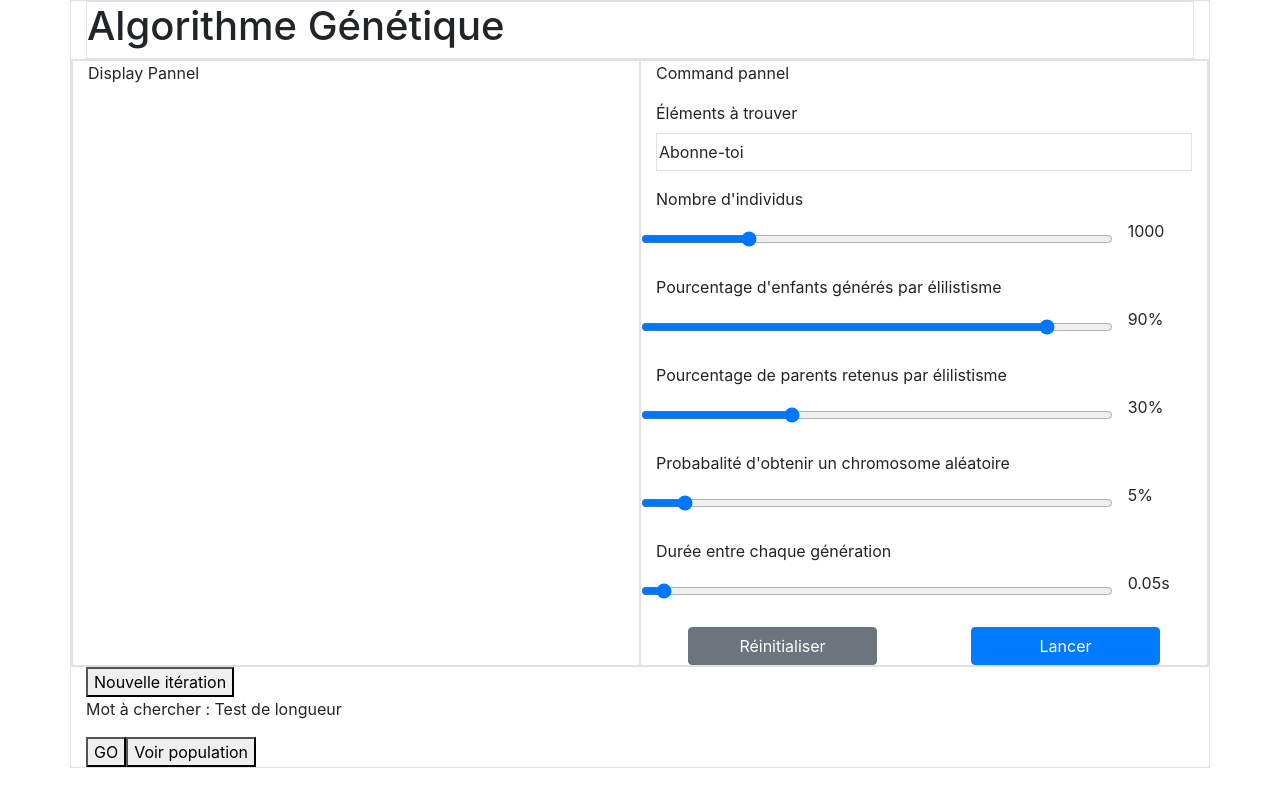
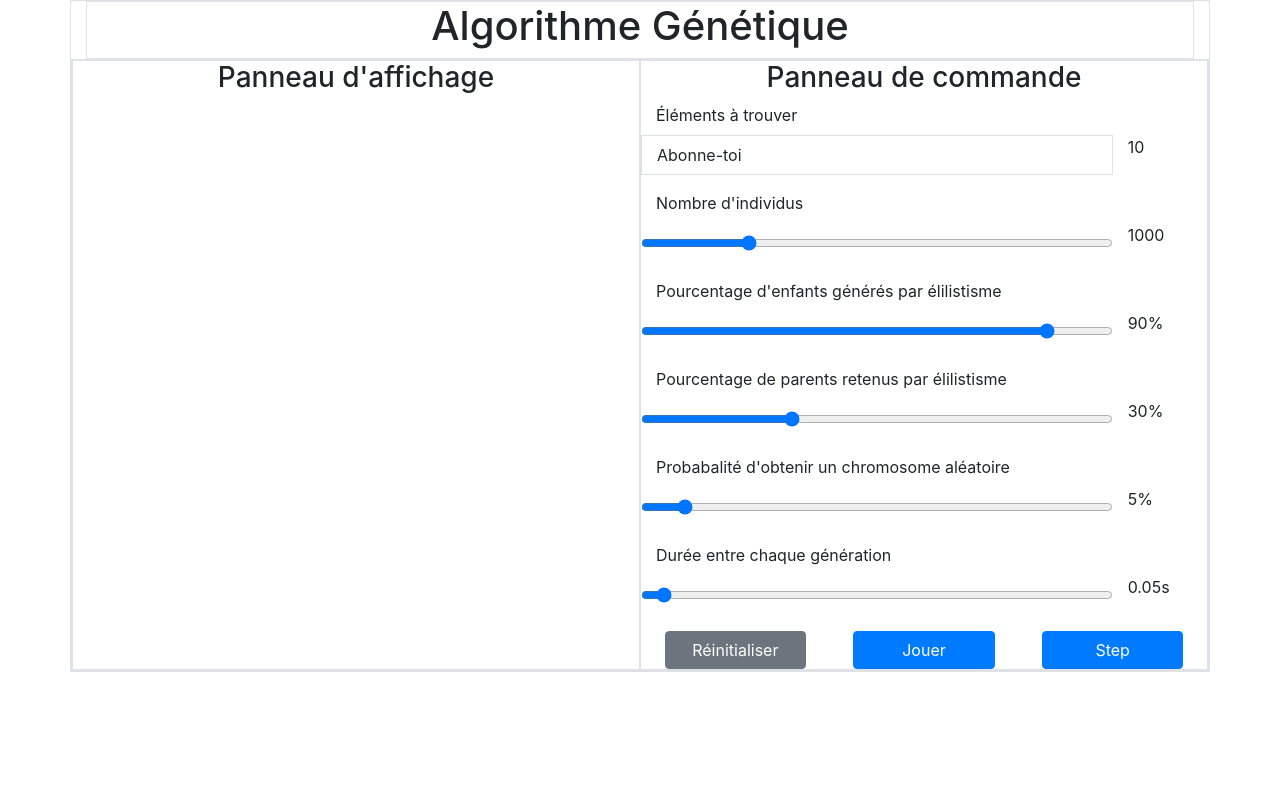
Before and after one commit to theorisons/algorithmeGenetique, a React (Create React App) app in the folder web_version/: page / in a window 1280 px wide. Built offline with nearby package versions, Linux system fonts and the light colour scheme.

Commit message:
Fixing bugs

```diff
--- a/web_version/public/index.html
+++ b/web_version/public/index.html
@@ -5,7 +5,7 @@
     <link rel="icon" href="%PUBLIC_URL%/favicon.ico" />
     <meta name="viewport" content="width=device-width, initial-scale=1" />
     <meta name="theme-color" content="#000000" />
-    <meta name="description" content="Algoritme Génétique" />
+    <meta name="description" content="Algoritme Genetique" />
 
     <link
       rel="stylesheet"
--- a/web_version/src/Algo.js
+++ b/web_version/src/Algo.js
@@ -1,75 +1,121 @@
 import React from "react";
 import Population from "./population/population";
 
-let word = "Test de longueur";
-let population;
-let reqTime;
+export default class Algo extends React.Component {
+  constructor(props) {
+    super(props);
 
-export default class Algo extends React.Component {
-  constructor() {
-    super();
     this.result = [];
+    this.iteration = 0;
+    this.population = undefined;
+    this.world = "";
 
-    this.state = {
-      iteration: 0,
-      displayPop: false
-    };
+    this.find = false;
+
+    // this.state = {
+    //   iteration: 0,
+    //   displayPop: false
+    // };
+  }
+
+  componentDidMount() {
+    this.handler(this.props.action);
   }
 
   componentDidUpdate() {
-    if (population.arrayInd[0].fit === 0) {
-      clearInterval(this.reqTime);
-    }
+    this.handler(this.props.action);
   }
 
-  newResearch() {
-    population = new Population(1000, word.length, 10, 90, 10);
-    population.evaluation(word);
-    population.arrange();
+  handler = action => {
+    console.log("ACTION");
+    console.log(action);
+    switch (action) {
+      case 0:
+        // Nothing to do
+        break;
+      case 1:
+        // Change values
+        this.newResearch(this.props.values);
+        break;
+      case 2:
+        // Step the programm
+        this.newIteration();
+        break;
+      default:
+        // Nothing
+        break;
+    }
+
+    this.props.validation(this.find);
+    // if (population !== undefined) {
+    //   if (population.arrayInd[0].fit === 0) {
+    //     clearInterval(this.reqTime);
+    //   }
+    // }
+  };
+
+  newResearch(parameters) {
+    const {
+      nbIndividuals,
+      childrenElit,
+      parentElit,
+      probRandomChro,
+      word
+    } = parameters;
+
+    this.population = new Population(
+      nbIndividuals,
+      word.length,
+      parentElit,
+      childrenElit,
+      probRandomChro
+    );
+    this.word = word;
+    this.population.evaluation(this.word);
+    this.population.arrange();
 
     this.result = [];
-    let newState = this.state;
-    newState.iteration = 0;
-    this.setState(newState);
+    this.iteration = 0;
+    this.find = false;
   }
 
   addResult() {
     this.result.unshift(
-      <p key={this.state.iteration}>
-        {population.arrayInd[0].chromosomes} avec fit :{" "}
-        {population.arrayInd[0].fit} en {this.state.iteration}
+      <p key={this.iteration}>
+        {this.population.arrayInd[0].chromosomes} avec fit :{" "}
+        {this.population.arrayInd[0].fit} en {this.iteration}
       </p>
     );
   }
 
   newIteration() {
-    population.evolution();
-    population.evaluation(word);
-    population.arrange();
+    this.population.evolution();
+    this.population.evaluation(this.word);
+    this.population.arrange();
 
-    let newState = this.state;
-    newState.iteration = newState.iteration + 1;
+    this.iteration += 1;
 
     this.addResult();
-    this.setState(newState);
-  }
-
-  displayPopulation() {
-    if (this.state.displayPop) {
-      return population.arrayInd.map((individual, index) => (
-        <p key={`${this.state.iteration}:${index}`}>{individual.display()}</p>
-      ));
+    if (this.population.arrayInd[0].fit === 0) {
+      this.find = true;
     }
   }
 
+  // displayPopulation() {
+  //   if (this.state.displayPop) {
+  //     return population.arrayInd.map((individual, index) => (
+  //       <p key={`${this.state.iteration}:${index}`}>{individual.display()}</p>
+  //     ));
+  //   }
+  // }
+
   render() {
+    console.log(this.result);
     return (
       <div>
-        <button onClick={() => this.newIteration()}>Nouvelle itération</button>
-        <p>Mot à chercher : {word}</p>
         {this.result.map(el => el)}
 
-        <button
+        {/* <button
           onClick={() =>
             (reqTime = setInterval(() => {
               this.newIteration();
@@ -77,9 +123,9 @@ export default class Algo extends React.Component {
           }
         >
           GO
-        </button>
+        </button> */}
 
-        <button
+        {/* <button
           onClick={() => {
             let newState = this.state;
             newState.displayPop = !newState.displayPop;
@@ -88,7 +134,7 @@ export default class Algo extends React.Component {
         >
           Voir population
         </button>
-        {this.displayPopulation()}
+        {this.displayPopulation()} */}
       </div>
     );
   }
--- a/web_version/src/App.js
+++ b/web_version/src/App.js
@@ -4,30 +4,81 @@ import Command from "./Command";
 
 import "./App.css";
 
-function App() {
+const initState = {
+  command: {
+    nbIndividuals: 1000,
+    childrenElit: 90,
+    parentElit: 30,
+    timeSimulation: 50,
+    probRandomChro: 5,
+    play: false,
+    word: "Abonne-toi"
+  },
+  algo: {
+    action: 0
+  }
+};
+
+class App extends React.Component {
+  constructor(props) {
+    super(props);
+    this.state = {
+      ...initState
+    };
+  }
+
+  endAlgo = end => {
+    if (end) {
+      console.log("FIN");
+    } else {
+      console.log("NON");
+    }
+  };
+
+  updateValuesCommand = newValuesCommand => {
+    let newState = this.state;
+    newState.command = newValuesCommand;
+
+    newState.algo.action = 1;
+
+    this.setState(newState);
+  };
+
+  resetValuesCommand = () => {
+    return initState.command;
+  };
+
+  render() {
+    console.log(this.state);
     return (
       <div className="container border">
         <header className="border">
-        <h1>Algorithme Génétique</h1>
+          <h1 className="text-center">Algorithme Génétique</h1>
+          {/* <p>Copyrigth Théorisons</p> */}
         </header>
-
-      {/* <footer>
-        <p>Copyrigth Théorisons</p>
-      </footer> */}
 
         <div className="border row">
           <div className="border col-sm-6">
-          <p>Display Pannel</p>
+            <h3 className="text-center">Panneau d'affichage</h3>
+            <Algo
+              action={this.state.algo.action}
+              validation={this.endAlgo}
+              values={this.state.command}
+            />
           </div>
 
           <div className="border col-sm-6">
-          <p>Command pannel</p>
-          <Command />
+            <h3 className="text-center">Panneau de commande</h3>
+            <Command
+              values={this.state.command}
+              updateValues={this.updateValuesCommand}
+              resetValues={this.resetValuesCommand}
+            />
           </div>
         </div>
-      <Algo />
       </div>
     );
   }
+}
 
 export default App;
--- a/web_version/src/Command.js
+++ b/web_version/src/Command.js
@@ -1,36 +1,48 @@
 import React from "react";
 
-const defaultWord = "Abonne-toi";
+export default class Command extends React.Component {
+  constructor(props) {
+    super(props);
 
-const initState = {
-  nbIndividuals: 1000,
-  childrenElit: 90,
-  parentElit: 30,
-  timeSimulation: 50,
-  probRandomChro: 5,
-  word: defaultWord
+    this.state = {
+      ...this.props.values
+    };
+  }
+
+  displayButton = () => {
+    let message = "Jouer";
+    if (this.state.play) {
+      message = "Pause";
+    }
+    return (
+      <button
+        onClick={() => {
+          let newState = this.state;
+          newState.play = !newState.play;
+          this.setState(newState);
+        }}
+        className="btn btn-primary col-3"
+      >
+        {message}
+      </button>
+    );
   };
 
-export default class Command extends React.Component {
-  constructor() {
-    super();
-    this.state = initState;
-  }
-
   render() {
-    // console.log(this.state);
     return (
       <form
         onSubmit={e => {
-          console.log("event");
           e.preventDefault();
+          console.log("SUBMIT");
+          this.props.updateValues(this.state);
         }}
       >
         <div className="form-group">
           <label htmlFor="formControlRange">Éléments à trouver</label>
+          <div className="row">
             <input
               type="text"
-            className="form-control-plaintext border"
+              className="form-control-plaintext border col-10"
               onChange={e => {
                 let newState = this.state;
                 newState.word = e.target.value;
@@ -38,6 +50,8 @@ export default class Command extends React.Component {
               }}
               value={this.state.word}
             />
+            <p className="col-2">{this.state.word.length}</p>
+          </div>
         </div>
         <div className="form-group">
           <label htmlFor="formControlRange">Nombre d'individus</label>
@@ -141,19 +155,18 @@ export default class Command extends React.Component {
         </div>
         <div className="row justify-content-around">
           <button
-            className="btn btn-secondary col-4"
+            className="btn btn-secondary col-3"
             type="button"
             onClick={() => {
-              let newState = initState;
-              newState.word = defaultWord;
-              this.setState(newState);
+              this.setState(this.props.resetValues());
             }}
           >
             Réinitialiser
           </button>
-          <button type="submit" className="btn btn-primary col-4">
-            Lancer
-          </button>
+
+          {this.displayButton()}
+
+          <button className="btn btn-primary col-3">Step</button>
         </div>
       </form>
     );
--- a/web_version/src/population/population.js
+++ b/web_version/src/population/population.js
@@ -11,6 +11,7 @@ export default class Population {
     // parentElit = Percentage of parents choose because of their fitness
     // childElit = Percentage of children choose because of their fitness
     // Percentage of chromosome generate randomly
+
     let indTmp;
 
     for (let i = 0; i < nbInd; i++) {
```
Lines whose indentation alone changed are shown as unchanged.
